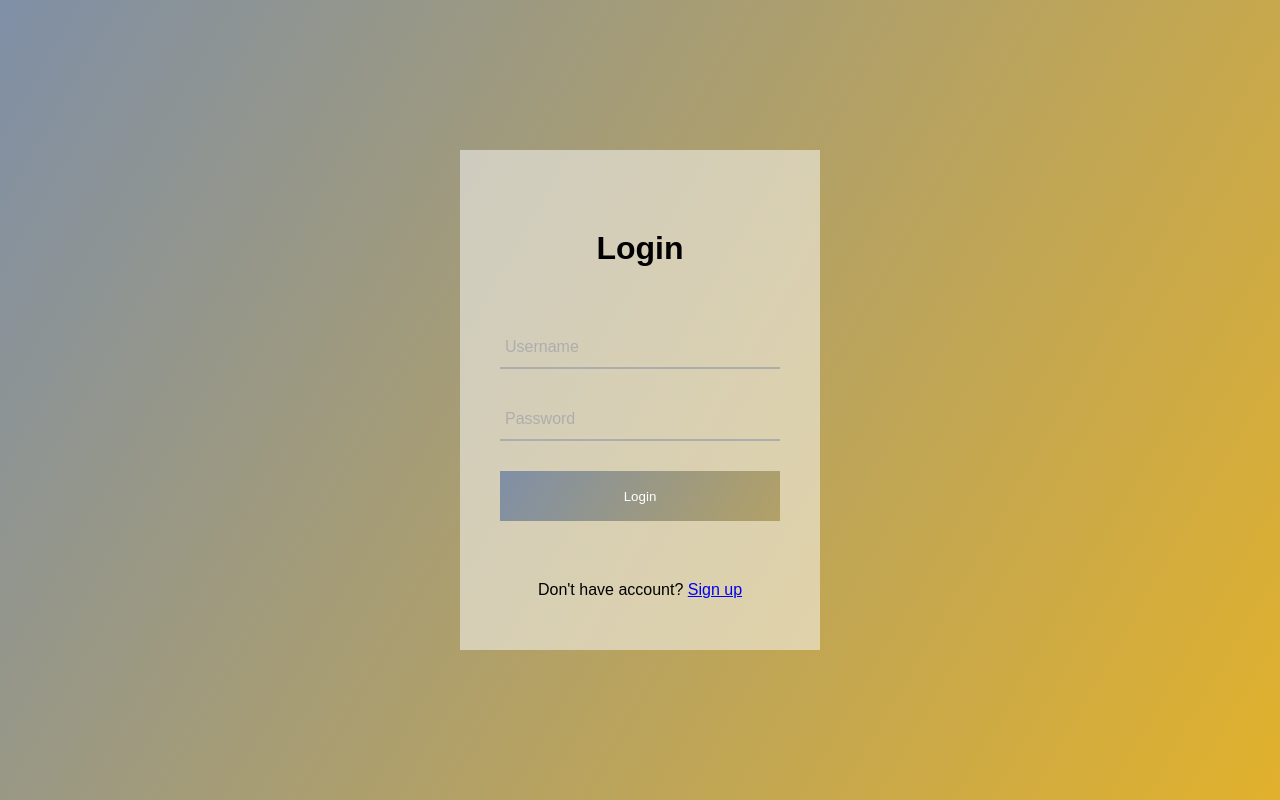
After one commit to burakadd/To-Do-List, a Django app: page /auth/login/ in a window 1280 px wide. The commit adds this page. Run offline with Django 3.2, Linux system fonts and the light colour scheme; some libraries are stand-ins or nearby versions.

Commit message:
add static

```diff
--- a/ToDo/static/style.css
+++ b/ToDo/static/style.css
@@ -51,3 +51,115 @@ h3{
     background: rgba(0, 0, 0, 0.5);
     color: #fff;
 }
+
+
+
+.login-form{
+    width: 360px;
+    background: rgba(255, 255, 255, 0.5);
+    height: 500px;
+    padding: 80px 40px;
+    position: absolute;
+    left: 50%;
+    top: 50%;
+    transform: translate(-50%, -50%);
+}
+
+.login-form h1{
+    text-align: center;
+    margin-bottom: 60px;
+}
+
+.form-group{
+    width: 100%;
+    border: none;
+    border-bottom: 2px solid #000000;
+    background: none;
+    padding: 10px;
+    outline: none;
+    font-size: 18px;
+}
+
+.register-form{
+    width: 360px;
+    background: rgba(255, 255, 255, 0.5);
+    height: 500px;
+    padding: 80px 40px;
+    position: absolute;
+    left: 50%;
+    top: 50%;
+    transform: translate(-50%, -50%);
+}
+
+.register-form h1 {
+    text-align: center;
+    margin-bottom: 60px;
+}
+
+.login-group{
+    border-bottom: 2px solid #adadad;
+    position: relative;
+    margin: 30px 0;
+}
+.login-group input{
+    font-size: 15px;
+    color: #333;
+    border: none;
+    width: 100%;
+    outline: none;
+    background: none;
+    padding: 0 5px;
+    height: 40px;
+}
+
+.login-group span::before{
+    content: attr(data-placeholder);
+    position: absolute;
+    top: 50%;
+    left: 5px;
+    color: #adadad;
+    transform: translateY(-50%);
+    z-index: -1;
+    transition: .5s;
+}
+
+.login-group span::after{
+    content: "";
+    position: absolute;
+    width: 0%;
+    height: 2px;
+    background: linear-gradient(120deg, #7f8fa6, #e1b12c);
+    transition: .5s;
+}
+
+.focus + span::before{
+    top: -5px;
+}
+
+.focus + span::after{
+    width: 100%;
+}
+
+.btn{
+    display: block;
+    width: 100%;
+    height: 50px;
+    border: none;
+    background: linear-gradient(120deg, #7f8fa6, #e1b12c);
+    background-size: 200%;
+    color: #fff;
+    outline: none;
+    cursor: pointer;
+    transition: .5s;
+}
+
+.btn:hover{
+    background-position: right;
+}
+
+.bottom-text{
+    margin-top: 60px;
+    text-align: center;
+    font-size: 13;
+
+}
--- /dev/null
+++ b/ToDo/templates/ToDo/base.html
@@ -0,0 +1,15 @@
+{% load static %}
+<!DOCTYPE html>
+<html lang="en">
+<head>
+    <meta charset="UTF-8">
+    <title></title>
+    <link rel="stylesheet" href="{% static '/style.css' %}">
+    <link rel="stylesheet" href="https://cdnjs.cloudflare.com/ajax/libs/font-awesome/5.10.2/css/all.css">
+    <script src="https://cdnjs.cloudflare.com/ajax/libs/jquery/3.4.1/jquery.min.js"></script>
+</head>
+<body>
+    {% block content %}{% endblock content %}
+
+</body>
+</html>
--- a/ToDo/urls.py
+++ b/ToDo/urls.py
@@ -1,11 +1,8 @@
 from django.urls import path
 
-from ToDo.views import MainPage
+from ToDo.views import MainView, RegisterView
 
 urlpatterns = [
-    path('', MainPage.as_view(
-        template_name='ToDo/index.html',
-        success_url="/",
-    ),
-         name='index',),
+    path('', MainView.as_view(), name='index', ),
+    path('signup', RegisterView.as_view(), name='register'),
 ]
--- a/ToDoList/urls.py
+++ b/ToDoList/urls.py
@@ -18,6 +18,6 @@ from django.urls import path, include
 
 urlpatterns = [
     path('admin/', admin.site.urls),
+    path('auth/', include('django.contrib.auth.urls')),
     path('', include('ToDo.urls')),
-
 ]
--- /dev/null
+++ b/templates/registration/login.html
@@ -0,0 +1,33 @@
+{% extends 'ToDo/base.html' %}
+{% block content %}
+    <form method="post" class="login-form">
+      {% csrf_token %}
+        <h1>Login</h1>
+      <div class="login-group">
+        <input name="username" type="text" class="form-control" id="exampleInputEmail1" aria-describedby="emailHelp">
+        <span data-placeholder="Username"></span>
+      </div>
+      <div class="login-group">
+        <input name="password" type="password" class="form-control" id="exampleInputPassword1">
+        <span data-placeholder="Password"></span>
+      </div>
+      <button type="submit" class="btn btn-primary">Login</button>
+        <div class="bottom-text">
+                Don't have account? <a href="/signup">Sign up</a>
+            </div>
+    </form>
+
+    <script type="text/javascript">
+         $(".login-group input").on("focus", function(){
+                $(this).addClass("focus");
+        });
+
+        $(".login-group input").on("blur", function(){
+            if($(this).val() == "")
+                $(this).removeClass("focus");
+        });
+    </script>
+
+
+
+{% endblock content %}
```
Also changed, not shown: ToDo/forms.py (+8 -0 lines), ToDo/templates/ToDo/login.html (added, +33 -0 lines), ToDo/templates/ToDo/register.html (added, +20 -0 lines), ToDo/views.py (+25 -3 lines), ToDoList/settings.py (+19 -13 lines), 1 other file.
